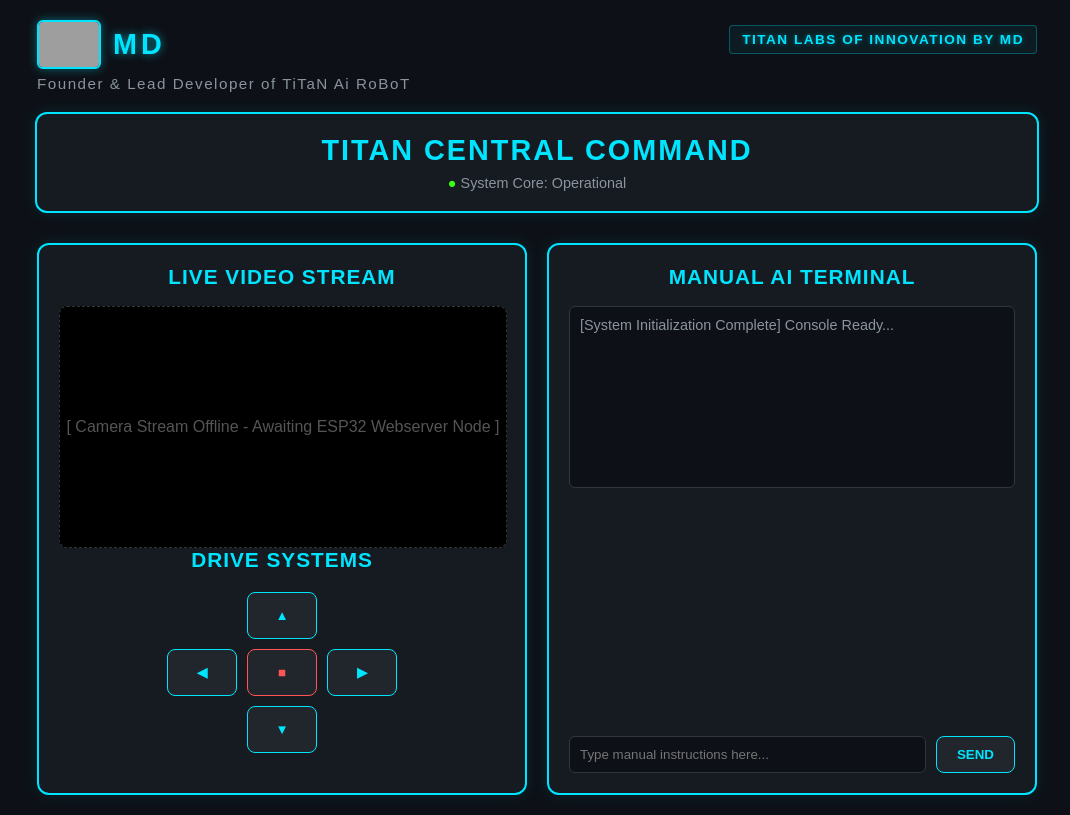
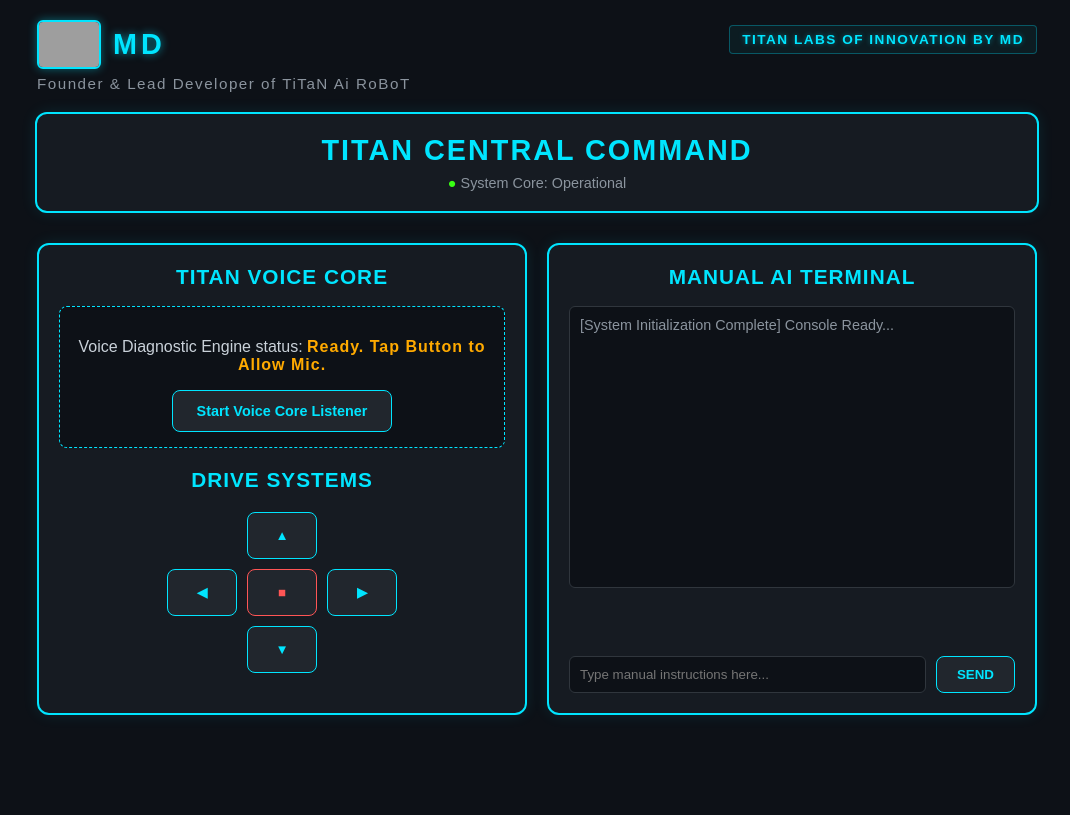
Before and after one commit to mdcreation1708-del/titan-ai-robot, a Python web app: template templates/index.html in a window 1280 px wide. Shown: the whole page, without its empty margins (103-1173 px from the left). After the commit the page ends 715 px from the top, so only its background shows below. Run offline with Jinja, Linux system fonts and the light colour scheme; the template is opened without the code that fills it, so the values that code supplies are empty; grey boxes are pictures that could not be loaded.

Commit message:
Update index.html

```diff
--- a/templates/index.html
+++ b/templates/index.html
@@ -21,7 +21,6 @@
             position: relative;
         }
 
-        /* Top Layout Area */
         .top-header-wrapper {
             width: 90%;
             max-width: 1000px;
@@ -32,7 +31,6 @@
             align-items: flex-start;
         }
 
-        /* Left Stack: Logo, Name, and Title shifted to the top-left corner */
         .md-left-badge {
             display: flex;
             flex-direction: column;
@@ -67,7 +65,6 @@
             font-weight: 500;
         }
 
-        /* Top Right Corner Placement */
         .labs-badge-container {
             display: flex;
             justify-content: flex-end;
@@ -97,12 +94,26 @@
 
         .grid-container { display: grid; grid-template-columns: 1fr 1fr; gap: 20px; width: 90%; max-width: 1000px; margin-top: 10px; }
         h2 { color: #00e5ff; margin-top: 0; font-size: 1.3rem; letter-spacing: 1px; }
-        .stream-window { width: 100%; height: 240px; background: #000; border-radius: 8px; border: 1px dashed #333; display: flex; align-items: center; justify-content: center; color: #555; }
+
+        .voice-box {
+            background: #0d1117;
+            border: 1px dashed #00e5ff;
+            padding: 15px;
+            border-radius: 8px;
+            margin-bottom: 20px;
+        }
+        .voice-status-indicator {
+            font-weight: bold;
+            color: #ffaa00;
+            letter-spacing: 1px;
+        }
+
         .control-pad { display: grid; grid-template-columns: repeat(3, 70px); gap: 10px; justify-content: center; margin: 20px 0; }
         .btn { background: #21262d; border: 1px solid #00e5ff; color: #00e5ff; padding: 15px; border-radius: 8px; font-weight: bold; cursor: pointer; transition: 0.2s; }
         .btn:hover { background: #00e5ff; color: #000; }
         .btn-empty { border: none; background: transparent; }
-        .chat-area { height: 160px; background: #0d1117; border-radius: 6px; border: 1px solid #30363d; overflow-y: auto; padding: 10px; text-align: left; font-size: 0.9rem; }
+
+        .chat-area { height: 260px; background: #0d1117; border-radius: 6px; border: 1px solid #30363d; overflow-y: auto; padding: 10px; text-align: left; font-size: 0.9rem; }
         .chat-input-row { display: flex; gap: 10px; margin-top: 10px; }
         .chat-input { flex: 1; background: #0d1117; border: 1px solid #30363d; color: #fff; padding: 10px; border-radius: 6px; }
     </style>
@@ -132,9 +143,11 @@
 
     <div class="grid-container">
         <div class="panel">
-            <h2>LIVE VIDEO STREAM</h2>
-            <div class="stream-window">
-                <p>[ Camera Stream Offline - Awaiting ESP32 Webserver Node ]</p>
+            <h2>TITAN VOICE CORE</h2>
+            <div class="voice-box">
+                <p>Voice Diagnostic Engine status: <span id="voice-status" class="voice-status-indicator">Initializing Mic...</span></p>
+                <!-- FIXED: Using touchstart + click handlers to force Android permissions popup -->
+                <button class="btn" style="padding: 12px 24px; font-size: 0.9rem;" id="voice-btn" onclick="startVoiceCore()">Start Voice Core Listener</button>
             </div>
 
             <h2>DRIVE SYSTEMS</h2>
@@ -166,6 +179,9 @@
     </div>
 
     <script>
+        let recognition;
+        let isListening = false;
+
         function sendCommand(dir) {
             const logs = document.getElementById('terminal-logs');
             logs.innerHTML += `<div style="color:#00e5ff;">&gt; Chassis Instruction Sent: ${dir}</div>`;
@@ -181,6 +197,74 @@
             input.value = '';
             logs.scrollTop = logs.scrollHeight;
         }
+
+        function startVoiceCore() {
+            const statusLabel = document.getElementById('voice-status');
+            const logs = document.getElementById('terminal-logs');
+
+            if (isListening) return;
+
+            window.SpeechRecognition = window.SpeechRecognition || window.webkitSpeechRecognition;
+
+            if (!window.SpeechRecognition) {
+                statusLabel.innerHTML = "Not Supported by Mobile Browser";
+                statusLabel.style.color = "#ff5555";
+                return;
+            }
+
+            recognition = new window.SpeechRecognition();
+
+            // Mobile Optimization: continuous=false forces fast processing token return
+            recognition.continuous = false;
+            recognition.interimResults = false;
+            recognition.lang = 'en-US';
+
+            recognition.onstart = () => {
+                isListening = true;
+                statusLabel.innerHTML = "LISTENING FOR 'TITAN'...";
+                statusLabel.style.color = "#39ff14";
+            };
+
+            recognition.onerror = (e) => {
+                console.error("Voice Error: ", e.error);
+                if(e.error === 'not-allowed') {
+                    statusLabel.innerHTML = "Mic Blocked! Check Site Settings.";
+                    statusLabel.style.color = "#ff5555";
+                }
+            };
+
+            // Mobile Auto-Restart Engine Loop
+            recognition.onend = () => {
+                isListening = false;
+                if(document.getElementById('voice-btn').style.display !== 'none') {
+                    recognition.start();
+                }
+            };
+
+            recognition.onresult = (event) => {
+                const speechToText = event.results[0][0].transcript.trim().toLowerCase();
+                logs.innerHTML += `<div style="color:#8b949e;">[Mic Heard]: "${speechToText}"</div>`;
+                logs.scrollTop = logs.scrollHeight;
+
+                if (speechToText.includes("titan") || speechToText.includes("hey titan") || speechToText.includes("tighten")) {
+                    logs.innerHTML += `<div style="color:#39ff14; font-weight:bold;">&gt; TiTaN Voice Core Activated</div>`;
+
+                    if(speechToText.includes("forward")) { sendCommand('FORWARD'); }
+                    else if(speechToText.includes("back") || speechToText.includes("reverse")) { sendCommand('REVERSE'); }
+                    else if(speechToText.includes("left")) { sendCommand('LEFT'); }
+                    else if(speechToText.includes("right")) { sendCommand('RIGHT'); }
+                    else if(speechToText.includes("stop")) { sendCommand('STOP'); }
+
+                    logs.scrollTop = logs.scrollHeight;
+                }
+            };
+
+            recognition.start();
+        }
+
+        window.onload = () => {
+            document.getElementById('voice-status').innerHTML = "Ready. Tap Button to Allow Mic.";
+        };
     </script>
 </body>
 </html>
```
